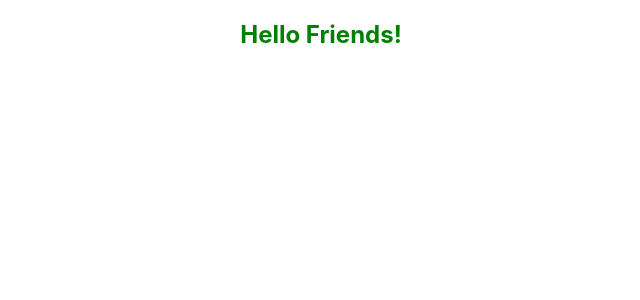
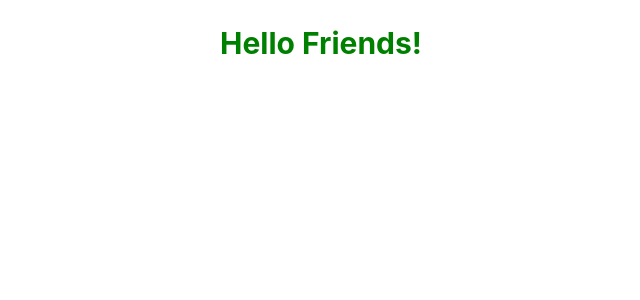
Before and after one commit to tnmy2426/first_react_app, a React (Create React App) app: page / in a window 1280 px wide. Shown: the top 300 px of the page, without its empty margins (319-959 px from the left). Built offline with nearby package versions, Linux system fonts and the light colour scheme.

Commit message:
Using inline css in app and using of style argument

```diff
--- a/src/App.js
+++ b/src/App.js
@@ -17,10 +17,14 @@ import './App.css';
 import './components/style.css'
 
 function App() {
-  let success = true
+  let success = {
+    color:'green',
+    fontSize: '30px'
+  }
   return (
     <div className="App">
-      <h2 className={ success ? 'success': ''}>Hello Friends!</h2>
+      {/* <h2 className={ success ? 'success': ''}>Hello Friends!</h2> */}
+      <h2 style={ success }>Hello Friends!</h2>
       {/* <Hello name='Tanmoy' age='25'>This is children part just for this component.</Hello>
       <Hello name='Akib' age='30' />
       <Hello name='Rakib' age='26' /> */}
```
